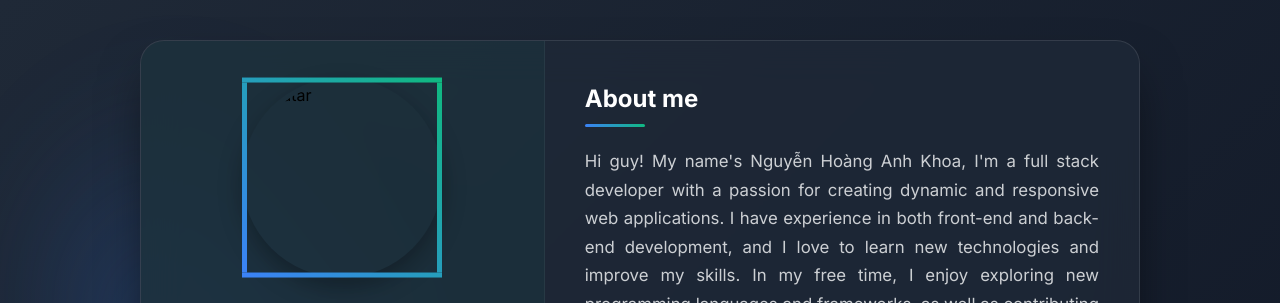
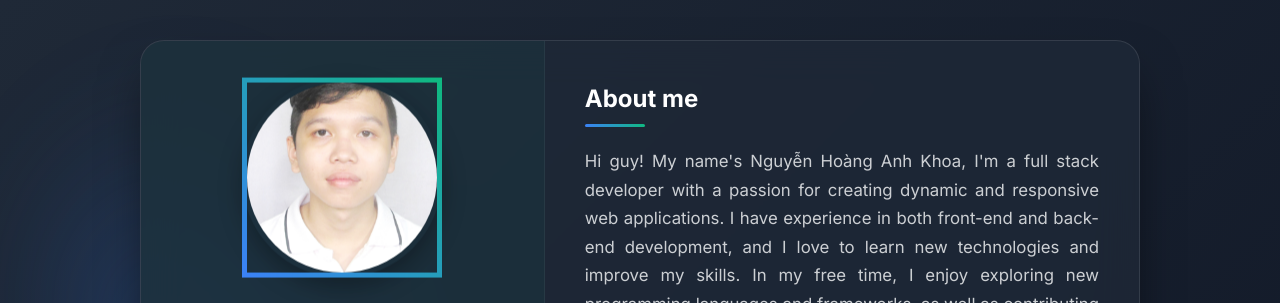
Before and after one commit to AkhoaDevtool2109/bio_page, a plain HTML site: page index.html in a window 1280 px wide. Shown: the top 303 px of the page. Drawn offline with nearby package versions, Linux system fonts and the light colour scheme; the site is published under a folder, as on GitHub Pages, so addresses that start at the root find nothing.

Commit message:
edit file image

```diff
--- a/index.html
+++ b/index.html
@@ -60,7 +60,7 @@
           <div class="avatar-container animate-fade-in">
             <div class="avatar animate-float">
               <img
-                src="/NguyenHoangAnhKhoa.jpg"
+                src="NguyenHoangAnhKhoa.jpg"
                 alt="Avatar"
                 class="avatar-img"
               />
```
